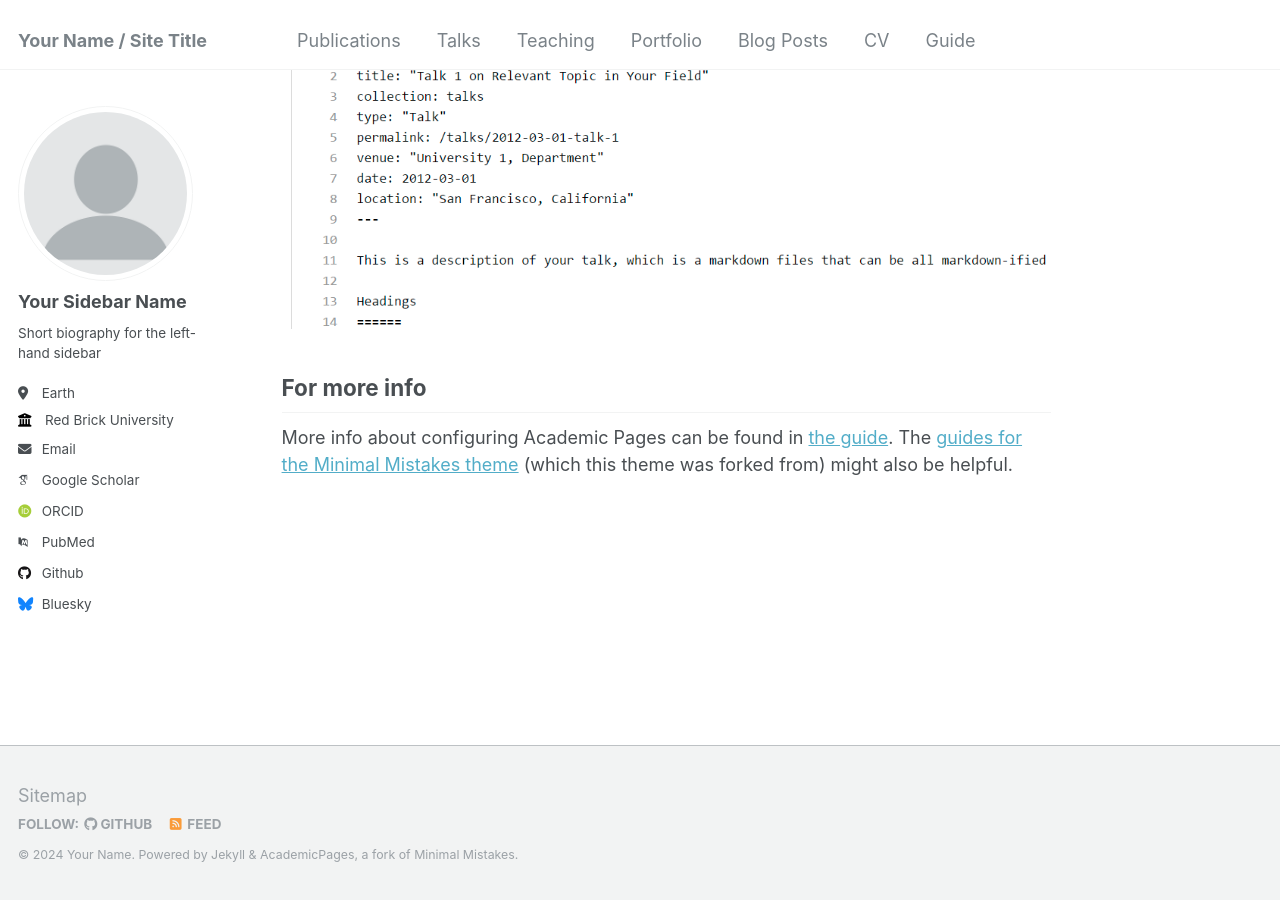
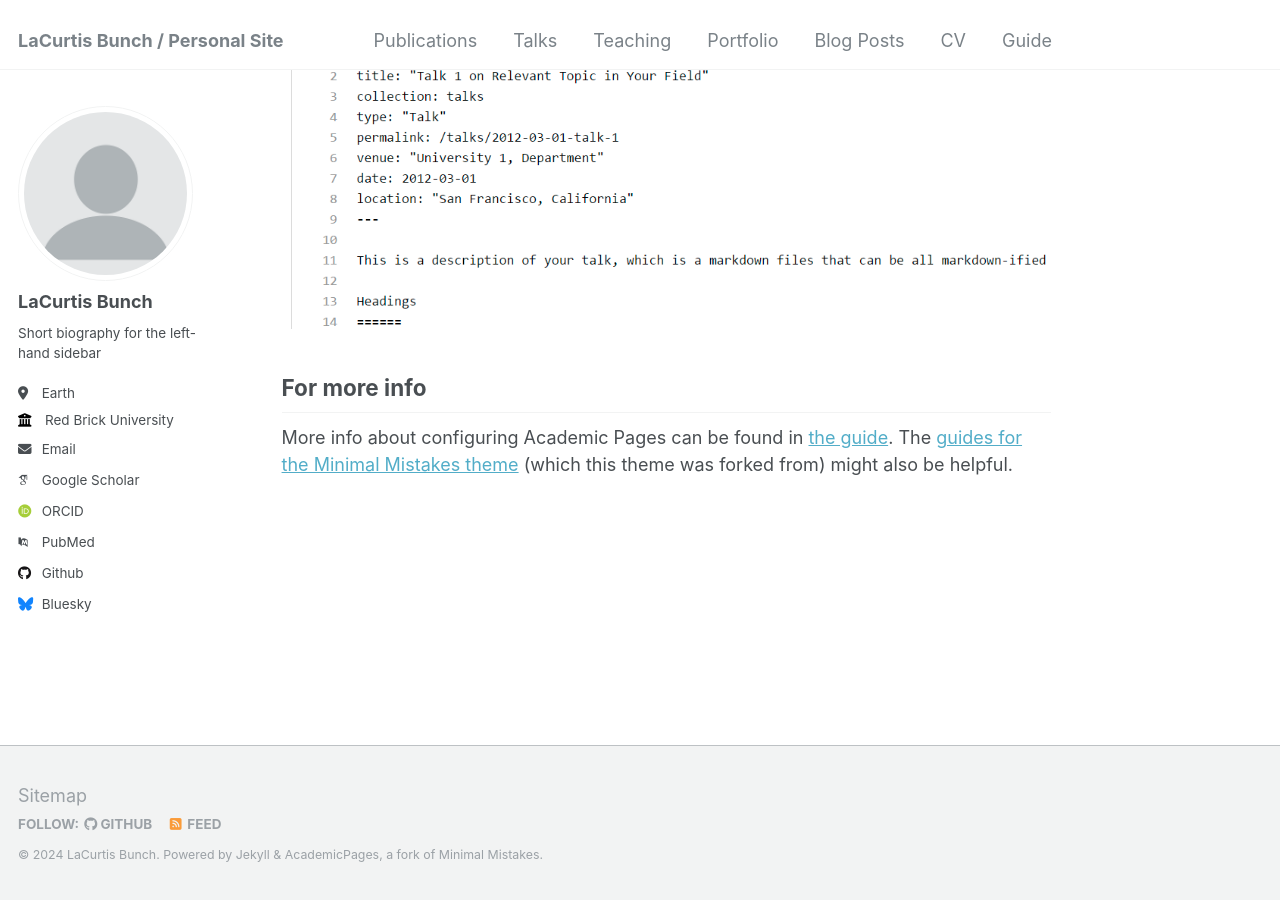
Before and after one commit to LaCurtisBunch/LaCurtisBunch.github.io, a Jekyll site: the page built from _pages/about.md, in a window 1280 px wide and 900 px high, scrolled down 2660 px. Built offline with Jekyll 4.4.1, drawn with Linux system fonts in a browser that asks for light colours; some web fonts are replaced.

Commit message:
First commit

```diff
--- a/Gemfile
+++ b/Gemfile
@@ -16,7 +16,9 @@ gem "github-pages", group: :jekyll_plugins
 
 # gem "jekyll"
 
-gem "wdm", "~> 0.1.0" if Gem.win_platform?
+# gem "wdm", "~> 0.1.0" if Gem.win_platform?
+
+gem 'tzinfo-data', platforms: [:mingw, :mswin, :x64_mingw]
 
 # If you have any plugins, put them here!
 group :jekyll_plugins do
--- a/_config.yml
+++ b/_config.yml
@@ -8,13 +8,13 @@
 
 # Basic Site Settings
 locale                   : "en-US"
-title                    : "Your Name / Site Title"
+title                    : "LaCurtis Bunch / Personal Site"
 title_separator          : "-"
-name                     : &name "Your Name"
+name                     : &name "LaCurtis Bunch"
 description              : &description "personal description"
-url                      : https://academicpages.github.io # the base hostname & protocol for your site e.g. "https://mmistakes.github.io"
+url                      : https://lacurtisbunch.github.io # the base hostname & protocol for your site e.g. "https://mmistakes.github.io"
 baseurl                  : "" # the subpath of your site, e.g. "/blog"
-repository               : "academicpages/academicpages.github.io"
+repository               : "lacurtisbunch/lacurtisbunch.github.io"
 
 # Site Author - The following control what appear as part of the author content on the side bar.
 #               If a field is blank the icon and link will not appear, otherwise it will be shown.
@@ -22,7 +22,7 @@ repository               : "academicpages/academicpages.github.io"
 author:
   # Biographic information
   avatar           : "profile.png"
-  name             : "Your Sidebar Name"
+  name             : "LaCurtis Bunch"
   pronouns         : # example: "she/her"
   bio              : "Short biography for the left-hand sidebar"
   location         : "Earth"
@@ -43,7 +43,7 @@ author:
   bitbucket        : # Username - Update with your username on the site
   codepen          : # Username
   dribbble         : # Username
-  github           : "academicpages"
+  github           : "lacurtisbunch"
   kaggle           : # Username
   stackoverflow    : # User number or user number and name (i.e., use "1" or "1/jeff-atwood")
 
```
